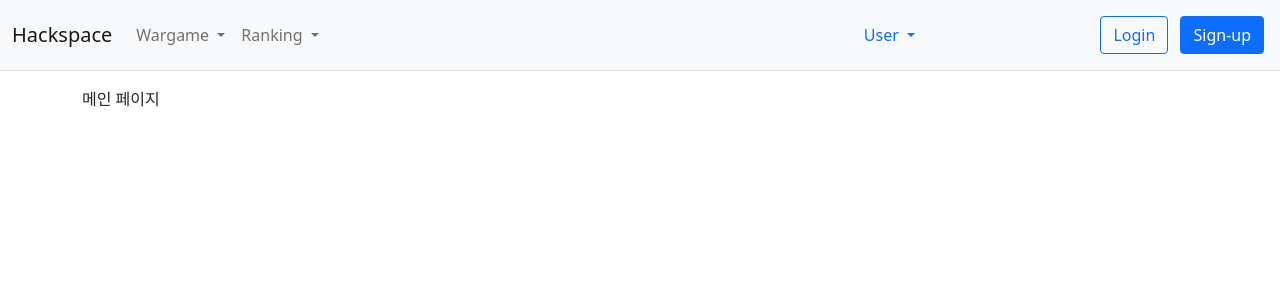
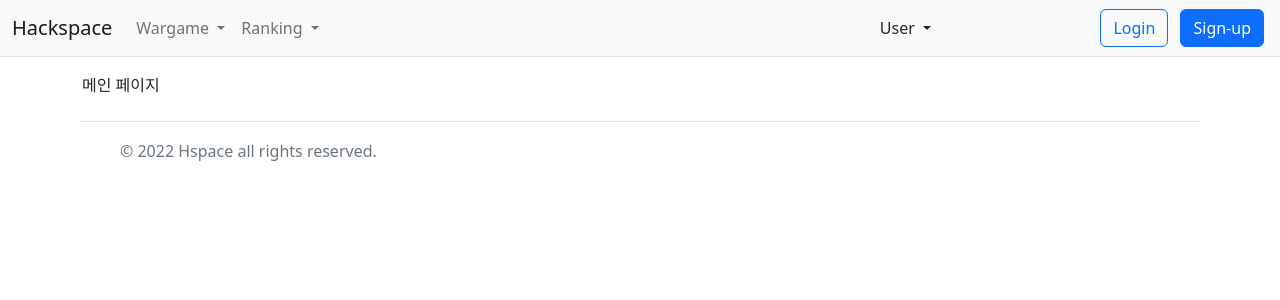
Before and after one commit to ls-toast/HspaceWargame, a Flask app: page / in a window 1280 px wide. Shown: the top 300 px of the page. Run offline with Flask 2, Linux system fonts and the light colour scheme.

Commit message:
HSPACE-31 [FEAT] add footer to base.html
- update bootstrap ver 5.0 to 5.2
- add footer containing copyright.

```diff
--- a/app/templates/base.html
+++ b/app/templates/base.html
@@ -7,15 +7,15 @@
         <title>HackSpace</title>
 
         <!-- Bootstrap import -->
-        <link href="https://cdn.jsdelivr.net/npm/bootstrap@5.0.2/dist/css/bootstrap.min.css" rel="stylesheet"
-              integrity="sha384-EVSTQN3/azprG1Anm3QDgpJLIm9Nao0Yz1ztcQTwFspd3yD65VohhpuuCOmLASjC"
+        <link href="https://cdn.jsdelivr.net/npm/bootstrap@5.2.0-beta1/dist/css/bootstrap.min.css" rel="stylesheet"
+              integrity="sha384-0evHe/X+R7YkIZDRvuzKMRqM+OrBnVFBL6DOitfPri4tjfHxaWutUpFmBp4vmVor"
               crossorigin="anonymous">
-        <script src="https://ajax.googleapis.com/ajax/libs/jquery/3.5.1/jquery.min.js"></script>
-        <script src="https://cdn.jsdelivr.net/npm/bootstrap@5.0.2/dist/js/bootstrap.bundle.min.js"
-                integrity="sha384-MrcW6ZMFYlzcLA8Nl+NtUVF0sA7MsXsP1UyJoMp4YLEuNSfAP+JcXn/tWtIaxVXM"
+        <script src="https://cdn.jsdelivr.net/npm/bootstrap@5.2.0-beta1/dist/js/bootstrap.bundle.min.js"
+                integrity="sha384-pprn3073KE6tl6bjs2QrFaJGz5/SUsLqktiwsUTF55Jfv3qYSDhgCecCxMW52nD2"
                 crossorigin="anonymous"></script>
 	</head>
     <body>
+        <!-- header-navbar -->
         <nav class="navbar navbar-expand-lg navbar-light bg-light border-bottom">
             <div class="container-fluid">
                 <a class="navbar-brand" href="{{ url_for('main.index') }}">Hackspace</a>
@@ -84,5 +84,26 @@
         {% block content %}
         {% endblock %}
         <!-- 기본 템플릿 안에 삽입될 내용 End -->
+        <!-- footer -->
+        <div class="container">
+            <footer class="d-flex flex-wrap justify-content-between align-items-center py-3 my-4 border-top">
+                <div class="col-md-4 d-flex align-items-center">
+                    <a href="/" class="mb-3 me-2 mb-md-0 text-muted text-decoration-none lh-1">
+                        <svg class="bi" width="30" height="24">
+                            <use xlink:href="#bootstrap"></use>
+                        </svg>
+                    </a>
+                    <span class="text-muted">© 2022 Hspace all rights reserved.</span>
+                </div>
+
+                <ul class="nav col-md-4 justify-content-end list-unstyled d-flex">
+                    <li class="ms-3"><a class="text-muted" href="#">
+                        <svg class="bi" width="24" height="24">
+                            <use xlink:href="#twitter"></use>
+                        </svg>
+                    </a></li>
+                </ul>
+            </footer>
+        </div>
     </body>
 </html>
```
